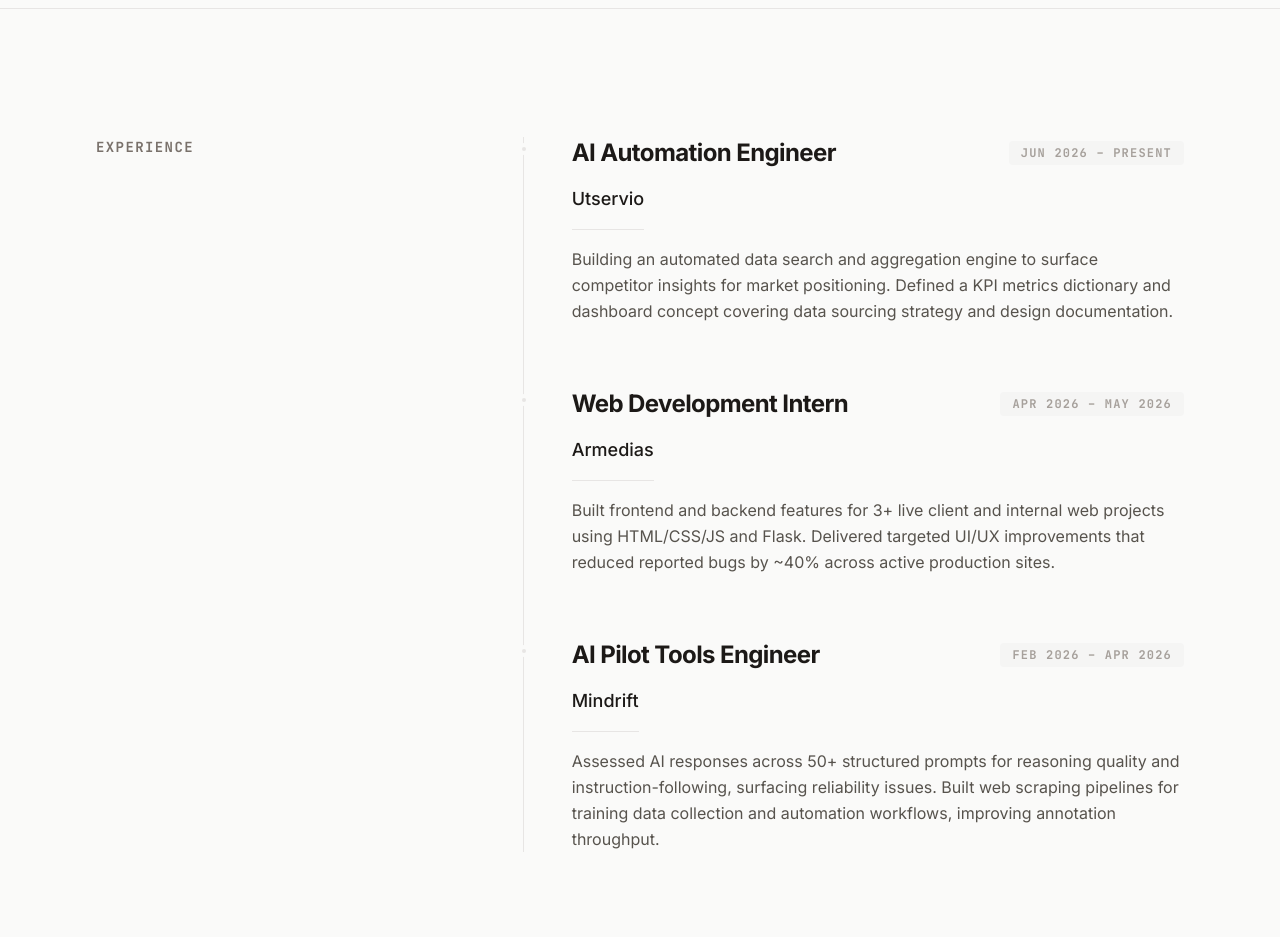
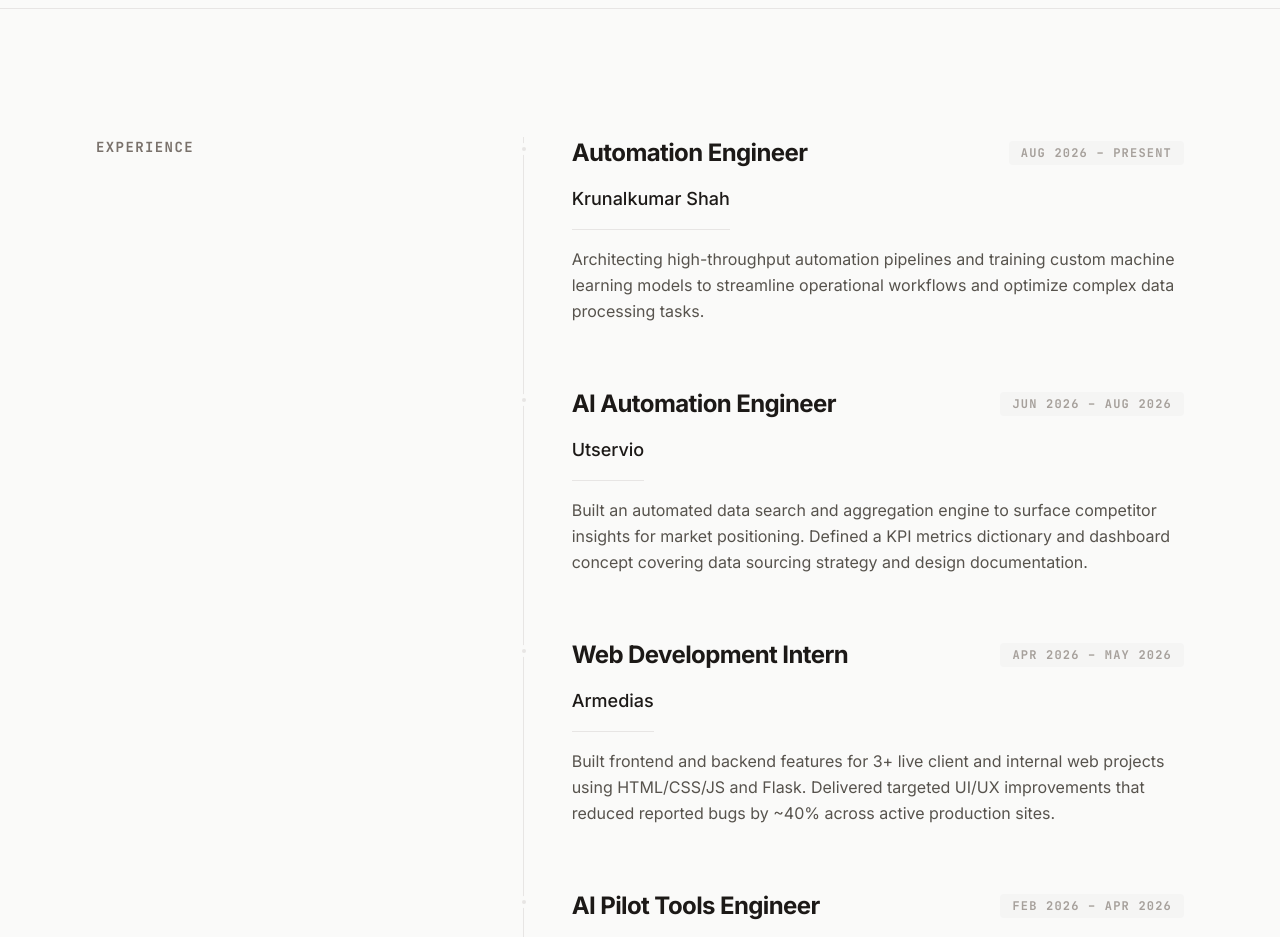
Before and after one commit to mostlyunstable/portfolio3.0, a Next.js app: page /about in a window 1280 px wide. Shown: the part 1000-1937 px from the top of the page. Built offline with nearby package versions, Linux system fonts and the light colour scheme.

Commit message:
content: add Krunalkumar Shah experience and update Utservio timeline

```diff
--- a/src/data/experience.ts
+++ b/src/data/experience.ts
@@ -2,10 +2,16 @@
 
 export const experience: ExperienceItem[] = [
   {
+    company: 'Krunalkumar Shah',
+    role: 'Automation Engineer',
+    period: 'Aug 2026 – Present',
+    description: 'Architecting high-throughput automation pipelines and training custom machine learning models to streamline operational workflows and optimize complex data processing tasks.'
+  },
+  {
     company: 'Utservio',
     role: 'AI Automation Engineer',
-    period: 'Jun 2026 – Present',
-    description: 'Building an automated data search and aggregation engine to surface competitor insights for market positioning. Defined a KPI metrics dictionary and dashboard concept covering data sourcing strategy and design documentation.'
+    period: 'Jun 2026 – Aug 2026',
+    description: 'Built an automated data search and aggregation engine to surface competitor insights for market positioning. Defined a KPI metrics dictionary and dashboard concept covering data sourcing strategy and design documentation.'
   },
   {
     company: 'Armedias',
```
